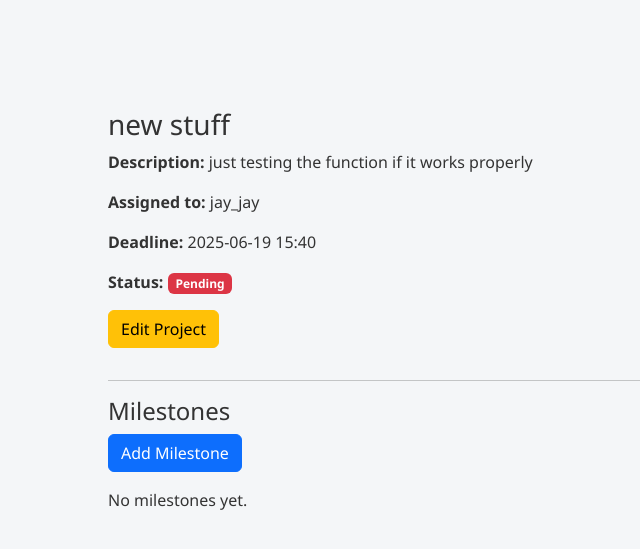
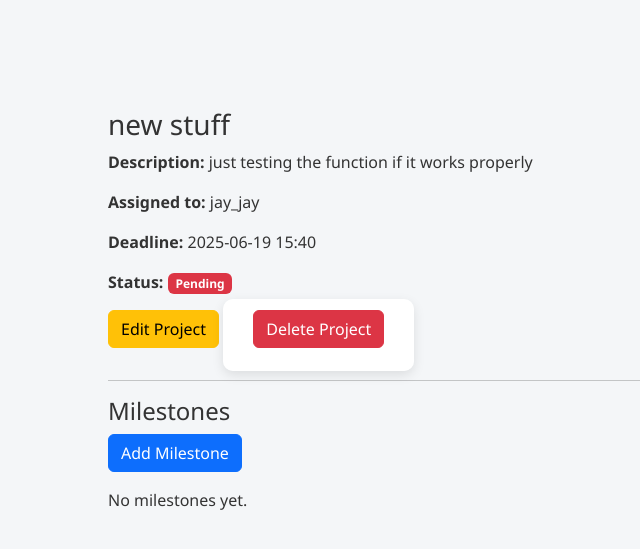
Before and after one commit to SLUferanmi/Jowis-Tracker, a Flask app: page /project/2 in a window 1280 px wide. Shown: the top 549 px of the page, without its empty margins (22-662 px from the left). Run offline with Flask 3, Linux system fonts and the light colour scheme; a user stored in the database is signed in; some libraries are stand-ins or nearby versions.

Commit message:
added in mail function, delete function in both views

```diff
--- a/app/routes.py
+++ b/app/routes.py
@@ -7,6 +7,7 @@
 from .forms import SignupForm, ProjectForm, MilestoneForm
 from werkzeug.security import generate_password_hash, check_password_hash
 import os
+from app.utils import send_email
 
 # Create a blueprint for the main routes
 main = Blueprint("main", __name__)
@@ -133,6 +134,12 @@
         db.session.add(project)
         db.session.commit()
         flash('Project added successfully!', 'success')
+        if assigned_user.email:
+            send_email(
+                subject="New Project Assigned",
+                recipients=[assigned_user.email],
+                body=f"Hi {assigned_user.username},\n\nA new project '{project.title}' has been assigned to you.\n\nPlease log in to view details."
+        )
         if current_user.role == "admin":
             return redirect(url_for('main.admin_dashboard'))
         else:
@@ -295,6 +302,14 @@
         project.comment = request.form.get('comment')
         db.session.commit()
         flash("Project updated successfully!", "success")
+
+        if project.user.email:
+            send_email(
+                subject="Admin Comment on Your Project",
+                recipients=[project.user.email],
+                body=f"Hi {project.user.username},\n\nAn admin commented on your project '{project.title}':\n\n{project.comment}\n\nPlease log in to view details."
+            )
+
         return redirect(url_for('main.admin_project_detail', project_id=project.id))
     return render_template('admin_project_detail.html', project=project)
 
@@ -306,3 +321,30 @@
     user = User.query.get_or_404(user_id)
     projects = user.projects
     return render_template('admin_user_projects.html', user=user, projects=projects)
+
+@main.route('/admin/projects/<int:project_id>/delete', methods=['POST'])
+@login_required
+def delete_project(project_id):
+    if current_user.role != "admin":
+        abort(403)
+    project = Project.query.get_or_404(project_id)
+    db.session.delete(project)
+    db.session.commit()
+    flash("Project deleted.", "success")
+    return redirect(url_for('main.admin_projects'))
+
+@main.route('/project/<int:project_id>/delete', methods=['POST'])
+@login_required
+def employee_delete_project(project_id):
+    project = Project.query.get_or_404(project_id)
+    # Only allow the assigned user or admin to delete
+    if current_user.id != project.user_id and current_user.role != "admin":
+        abort(403)
+    db.session.delete(project)
+    db.session.commit()
+    flash("Project deleted.", "success")
+    # Redirect based on role
+    if current_user.role == "admin":
+        return redirect(url_for('main.admin_projects'))
+    else:
+        return redirect(url_for('main.dashboard'))
--- a/app/templates/admin_project_detail.html
+++ b/app/templates/admin_project_detail.html
@@ -40,6 +40,10 @@
     <a href="{{ url_for('main.admin_projects') }}" class="btn btn-secondary">Back to Projects</a>
   </form>
 
+  <form action="{{ url_for('main.delete_project', project_id=project.id) }}" method="POST" style="display:inline;">
+    <button type="submit" class="btn btn-danger mt-3" onclick="return confirm('Delete this project?');">Delete Project</button>
+  </form>
+
   <hr>
   <h4>Milestones</h4>
   {% if project.milestones %}
--- a/app/templates/admin_projects.html
+++ b/app/templates/admin_projects.html
@@ -31,6 +31,9 @@
         <td>{{ project.deadline.strftime('%Y-%m-%d %H:%M') if project.deadline else 'N/A' }}</td>
         <td>
           <a href="{{ url_for('main.admin_project_detail', project_id=project.id) }}" class="btn btn-info btn-sm">View/Edit</a>
+          <form action="{{ url_for('main.delete_project', project_id=project.id) }}" method="POST" style="display:inline;">
+            <button type="submit" class="btn btn-danger btn-sm" onclick="return confirm('Delete this project?');">Delete</button>
+          </form>
         </td>
       </tr>
       {% endfor %}
--- a/app/templates/project_detail.html
+++ b/app/templates/project_detail.html
@@ -24,6 +24,9 @@
     {% endif %}
 
     <a href="{{ url_for('main.edit_project', project_id=project.id) }}" class="btn btn-warning mb-3">Edit Project</a>
+    <form action="{{ url_for('main.employee_delete_project', project_id=project.id) }}" method="POST" style="display:inline;">
+      <button type="submit" class="btn btn-danger mb-3" onclick="return confirm('Delete this project?');">Delete Project</button>
+    </form>
 
     <hr>
     <h4>Milestones</h4>
--- a/run.py
+++ b/run.py
@@ -3,4 +3,4 @@
 app = create_app() # Create the Flask app instance
 
 if __name__ == "__main__":
-    app.run(host="0.0.0.0", port=5000, debug=True) # Run the app in debug mode
+    app.run(host="0.0.0.0", port=5000, debug=True, use_reloader =False) # use_reloader=False to prevent double execution of the script
```
Also changed, not shown: app/__init__.py (+8 -0 lines), app/jobs.py (added, +15 -0 lines), app/utils.py (added, +8 -0 lines), config.py (+4 -4 lines), app.db.
